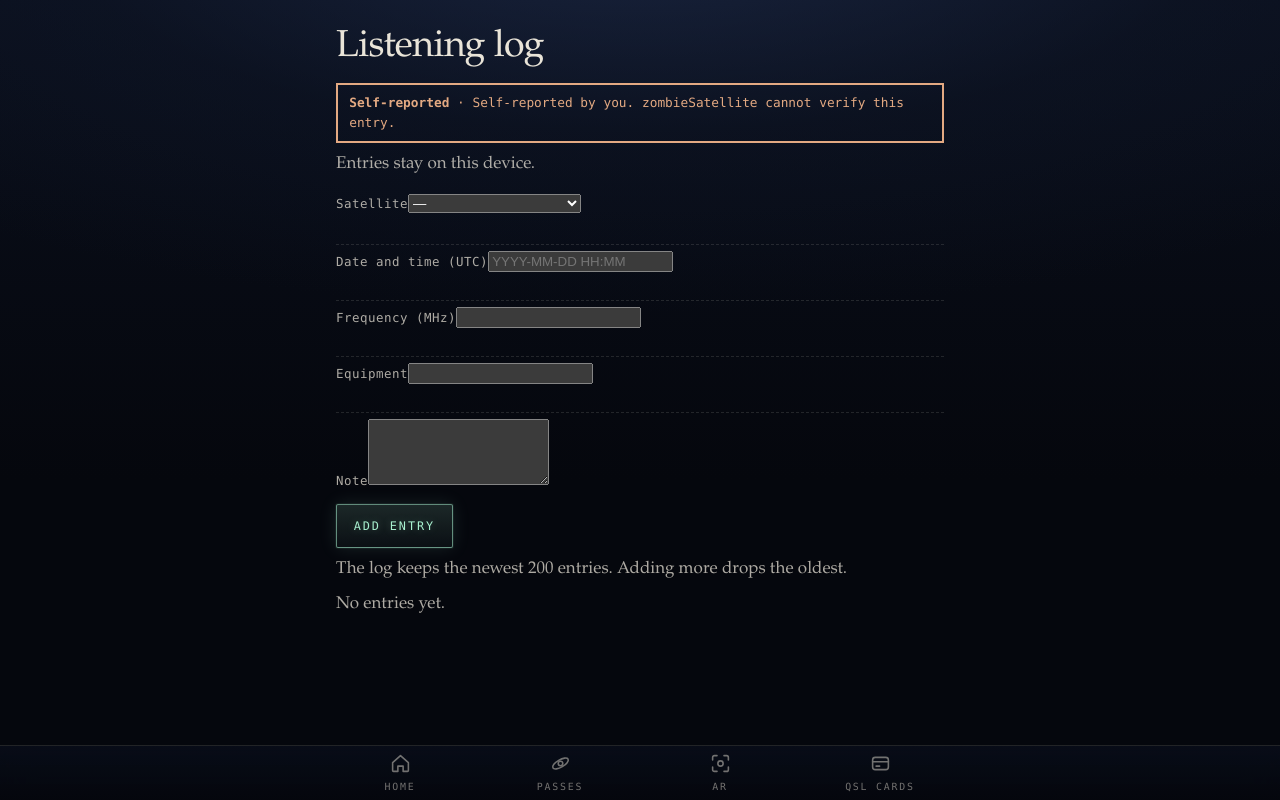
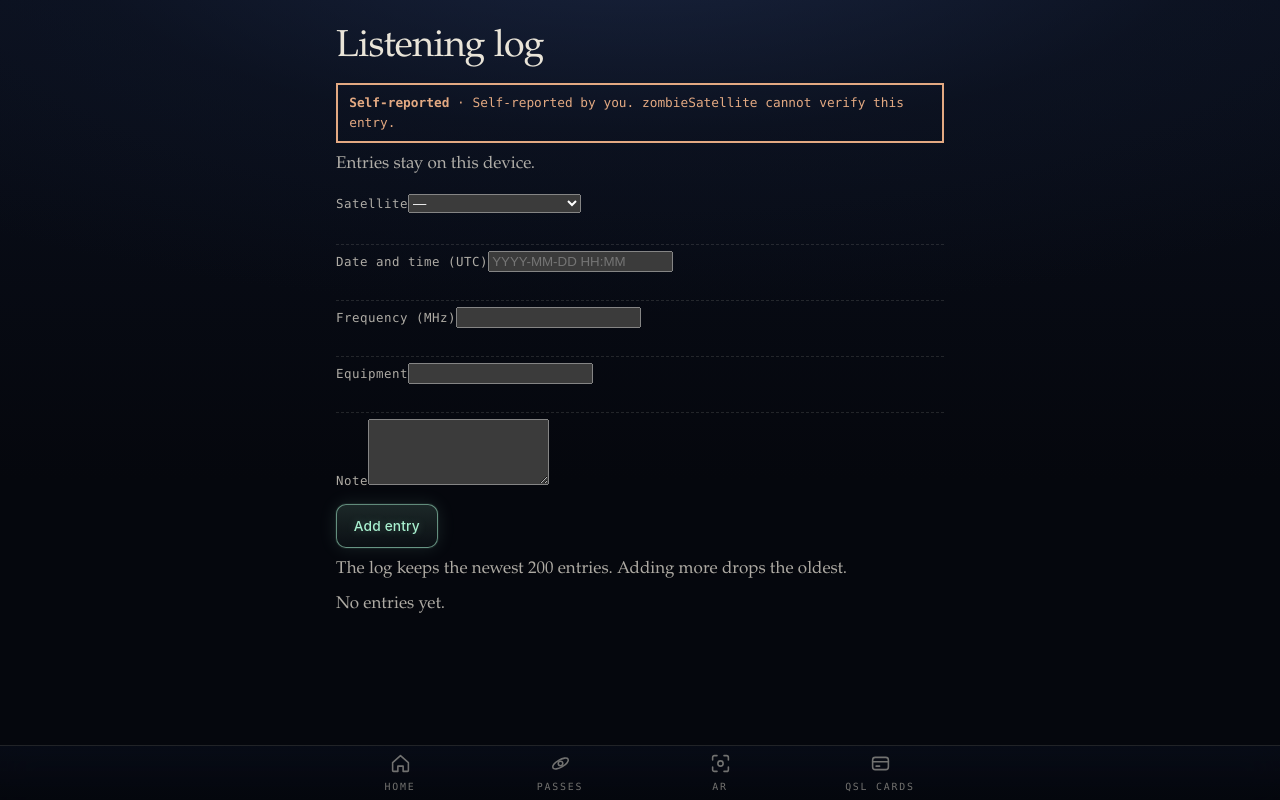
Before and after one commit to TheveFanna/zombieSatellite, a Next.js app: page /log in a window 1280 px wide. Built offline with nearby package versions, Linux system fonts and the light colour scheme.

Commit message:
style: 10px radii, glass panels and sans UI face for buttons (S10 task 3)

```diff
--- a/src/app/globals.css
+++ b/src/app/globals.css
@@ -32,6 +32,7 @@
   --ember: #e3a982;
   --serif: 'Iowan Old Style', 'Palatino Linotype', Palatino, 'Book Antiqua', 'Songti SC', Georgia, serif;
   --mono: ui-monospace, 'SF Mono', SFMono-Regular, Menlo, Consolas, 'Liberation Mono', monospace;
+  --ui: -apple-system, BlinkMacSystemFont, 'SF Pro Text', 'Helvetica Neue', system-ui, sans-serif;
   --tabbar-h: 3.4rem;
   --tick: rgba(233, 228, 216, 0.5);
   color-scheme: dark;
@@ -169,7 +170,7 @@ summary:focus-visible {
   z-index: 50;
   padding-bottom: env(safe-area-inset-bottom);
   border-top: 1px solid var(--hair);
-  background: linear-gradient(180deg, rgba(10, 15, 28, 0.72), rgba(5, 7, 13, 0.92));
+  background: linear-gradient(180deg, rgba(10, 15, 28, 0.6), rgba(5, 7, 13, 0.85));
   -webkit-backdrop-filter: saturate(140%) blur(18px);
   backdrop-filter: saturate(140%) blur(18px);
 }
@@ -255,7 +256,7 @@ main > section,
   margin-bottom: 1rem;
   padding: 1.15rem 1.2rem;
   border: 1px solid var(--hair);
-  border-radius: 2px;
+  border-radius: 10px;
   background:
     linear-gradient(var(--tick), var(--tick)) top left / 9px 1px no-repeat,
     linear-gradient(var(--tick), var(--tick)) top left / 1px 9px no-repeat,
@@ -266,6 +267,9 @@ main > section,
     linear-gradient(var(--tick), var(--tick)) bottom right / 9px 1px no-repeat,
     linear-gradient(var(--tick), var(--tick)) bottom right / 1px 9px no-repeat,
     linear-gradient(180deg, rgba(17, 26, 46, 0.5), rgba(10, 15, 28, 0.28));
+  -webkit-backdrop-filter: blur(18px) saturate(150%);
+  backdrop-filter: blur(18px) saturate(150%);
+  box-shadow: 0 8px 28px rgba(0, 0, 0, 0.22);
 }
 
 main > section > :first-child,
@@ -348,18 +352,18 @@ button,
   margin: 0;
   padding: 0.55rem 1.05rem;
   border: 1px solid var(--faint);
-  border-radius: 2px;
+  border-radius: 10px;
   background: rgba(10, 15, 28, 0.55);
   color: var(--bone);
   font: inherit;
-  font-family: var(--mono);
-  font-size: 0.74rem;
+  font-family: var(--ui);
+  font-size: 0.86rem;
   font-weight: 500;
-  letter-spacing: 0.16em;
+  letter-spacing: 0.01em;
   line-height: 1.25;
   text-align: center;
   text-decoration: none;
-  text-transform: uppercase;
+  text-transform: none;
   cursor: pointer;
   transition:
     border-color 0.2s ease,
@@ -696,7 +700,7 @@ details ul a {
 .sky-view {
   margin: 0.6rem 0 0.9rem;
   border: 1px solid var(--hair) !important;
-  border-radius: 2px;
+  border-radius: 10px;
   background:
     radial-gradient(ellipse at 50% 120%, rgba(38, 54, 92, 0.55) 0%, rgba(5, 7, 13, 0) 65%),
     var(--night);
@@ -713,7 +717,7 @@ details ul a {
 
 .drag-area {
   border: 1px dashed var(--faint) !important;
-  border-radius: 2px;
+  border-radius: 10px;
   background: repeating-linear-gradient(90deg, transparent 0 23px, rgba(233, 228, 216, 0.05) 23px 24px);
   color: var(--dim);
   font-family: var(--mono);
@@ -729,7 +733,7 @@ video {
 }
 
 img {
-  border-radius: 2px;
+  border-radius: 10px;
 }
 
 .card:has(> a > img),
@@ -1175,7 +1179,7 @@ main > img {
   margin: 0.4rem 0 0.6rem;
   padding: 0.25rem 0.7rem;
   border: 1px solid var(--hair);
-  border-radius: 2px;
+  border-radius: 10px;
   font-family: var(--mono);
   font-size: 0.78rem;
   letter-spacing: 0.08em;
@@ -1512,9 +1516,9 @@ table.tuning td:first-of-type {
 }
 
 /* Console: sheets and tabs (S8 task 6) */
-.sheet { position: fixed; inset: auto 0 0 0; width: 100%; max-width: none; max-height: 85vh; height: auto; margin: 0; padding: 0; border: 1px solid currentColor; border-radius: 1rem 1rem 0 0; overflow: auto; background: Canvas; color: CanvasText; }
+.sheet { position: fixed; inset: auto 0 0 0; width: 100%; max-width: none; max-height: 85vh; height: auto; margin: 0; padding: 0; border: 1px solid currentColor; border-radius: 12px 12px 0 0; overflow: auto; background: Canvas; color: CanvasText; }
 .sheet::backdrop { background: rgba(0, 0, 0, 0.6); }
-.sheetInline { position: static; max-height: none; border-radius: 0.5rem; margin: 1rem 0; }
+.sheetInline { position: static; max-height: none; border-radius: 10px; margin: 1rem 0; }
 .sheetHead { position: sticky; top: 0; display: flex; align-items: center; justify-content: space-between; gap: 1rem; padding: 0.5rem 1rem; background: inherit; border-bottom: 1px solid currentColor; }
 .sheetTitle { margin: 0; font-size: 1.1rem; }
 .sheetClose { min-width: 44px; min-height: 44px; padding: 0 0.9rem; cursor: pointer; }
@@ -1776,7 +1780,7 @@ table.tuning td:first-of-type {
   bottom: -3px;
   width: 2px;
   margin-left: -1px;
-  border-radius: 2px;
+  border-radius: 10px;
   background: var(--ember);
 }
 .ar-vis-sat {
```
Also changed, not shown: .kiro/specs/ui-refresh/tasks.md.
